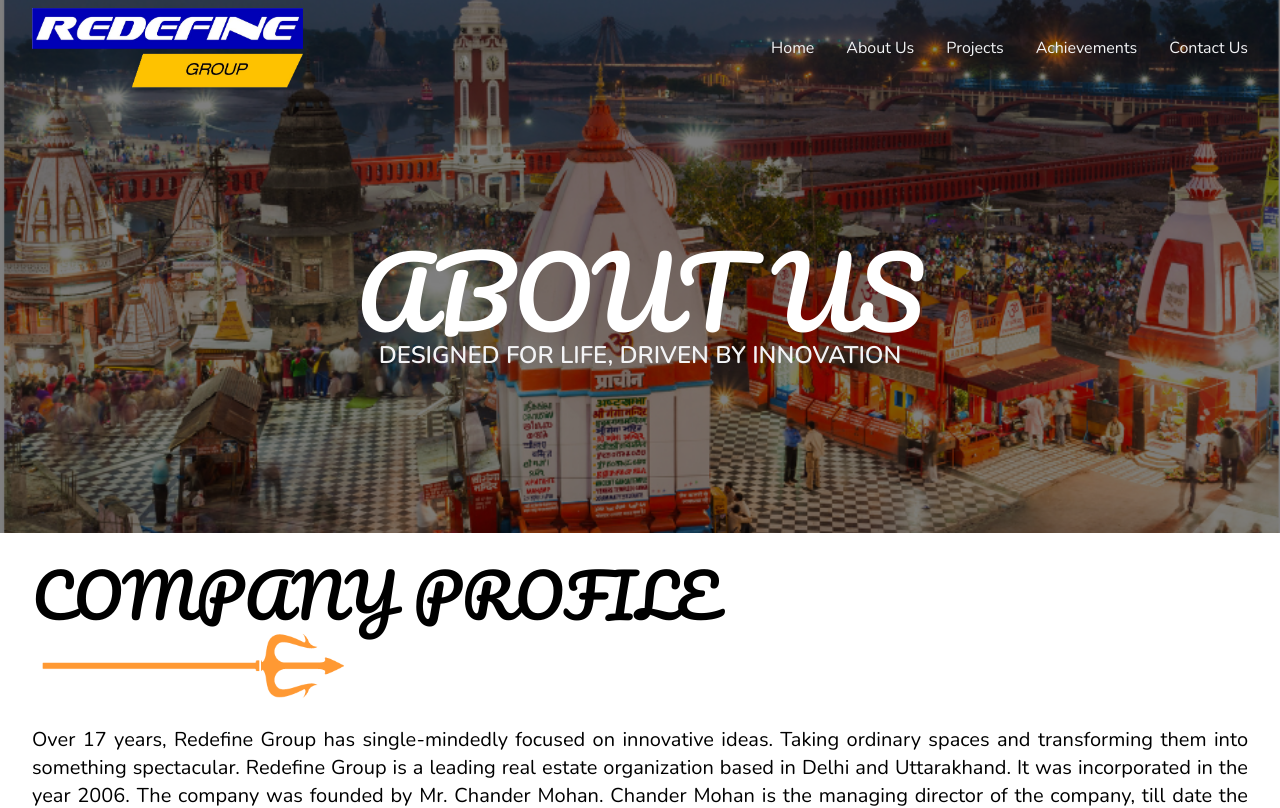
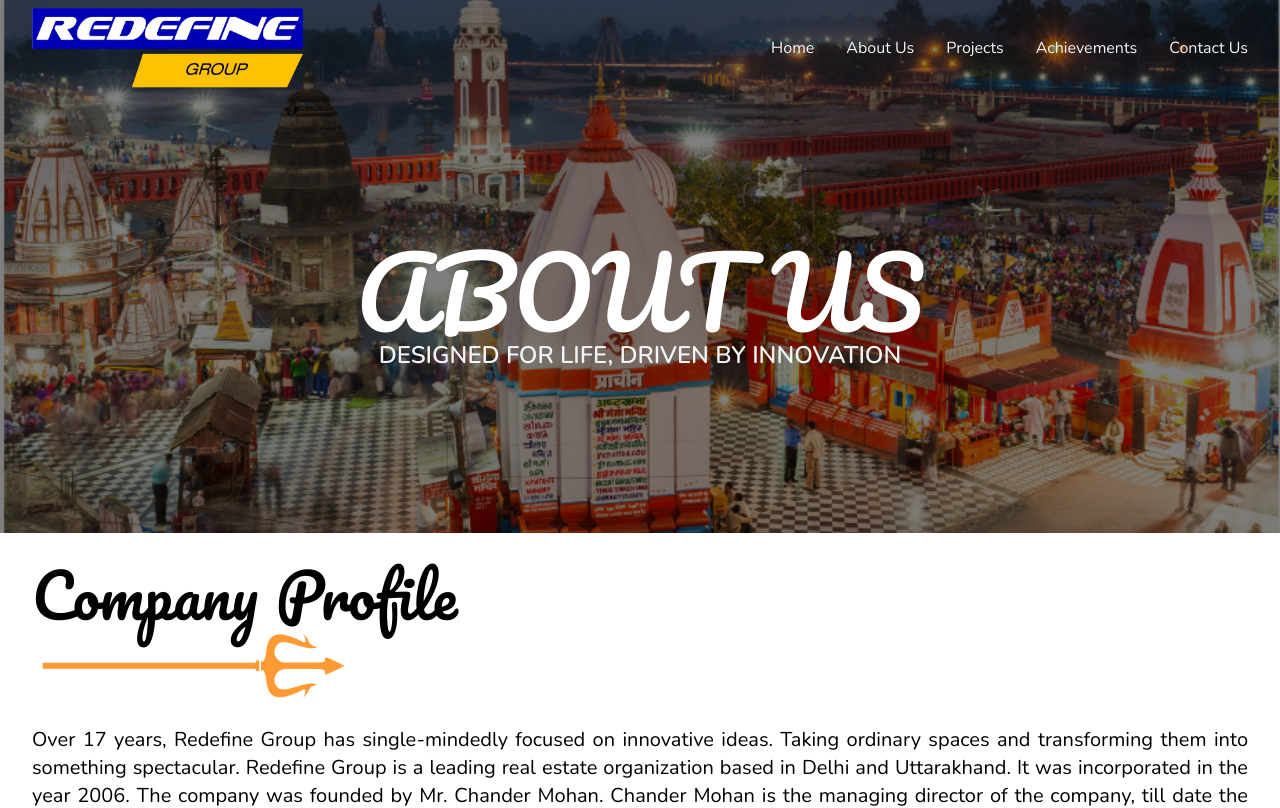
Before and after one commit to DiamondOreDev/renderboxx-redefine, a React (Vite) app: page /aboutus in a window 1280 px wide. Shown: the top 808 px of the page. Built offline with nearby package versions, Linux system fonts and the light colour scheme; a web font is replaced by a local one.

Commit message:
responscive commit

```diff
--- a/src/Pages/Home/AboutUsPage.jsx
+++ b/src/Pages/Home/AboutUsPage.jsx
@@ -39,7 +39,7 @@ const AboutUsPage = () => {
           {/* Company profile */}
           <div>
             <p className="text-lg p-4 md:p-8">
-              <h1 className="headings text-6xl">COMPANY PROFILE</h1>
+              <h1 className="headings text-4xl md:text-6xl">Company Profile</h1>
               <div className=" mb-6">
               <img src={trishul} alt="" className="w-80 md:px-0"/>
               </div>
@@ -62,7 +62,7 @@ const AboutUsPage = () => {
 
           {/* Media Coverage */}
           <div className="mt-20 p-8">
-            <h1 className="headings text-6xl capitalize">Media Coverage</h1>
+            <h1 className="headings text-4xl md:text-6xl capitalize">Media Coverage</h1>
             <div className="mb-6">
             <img src={trishul} alt="" className="w-80 md:px-0"/>
             </div>
```
